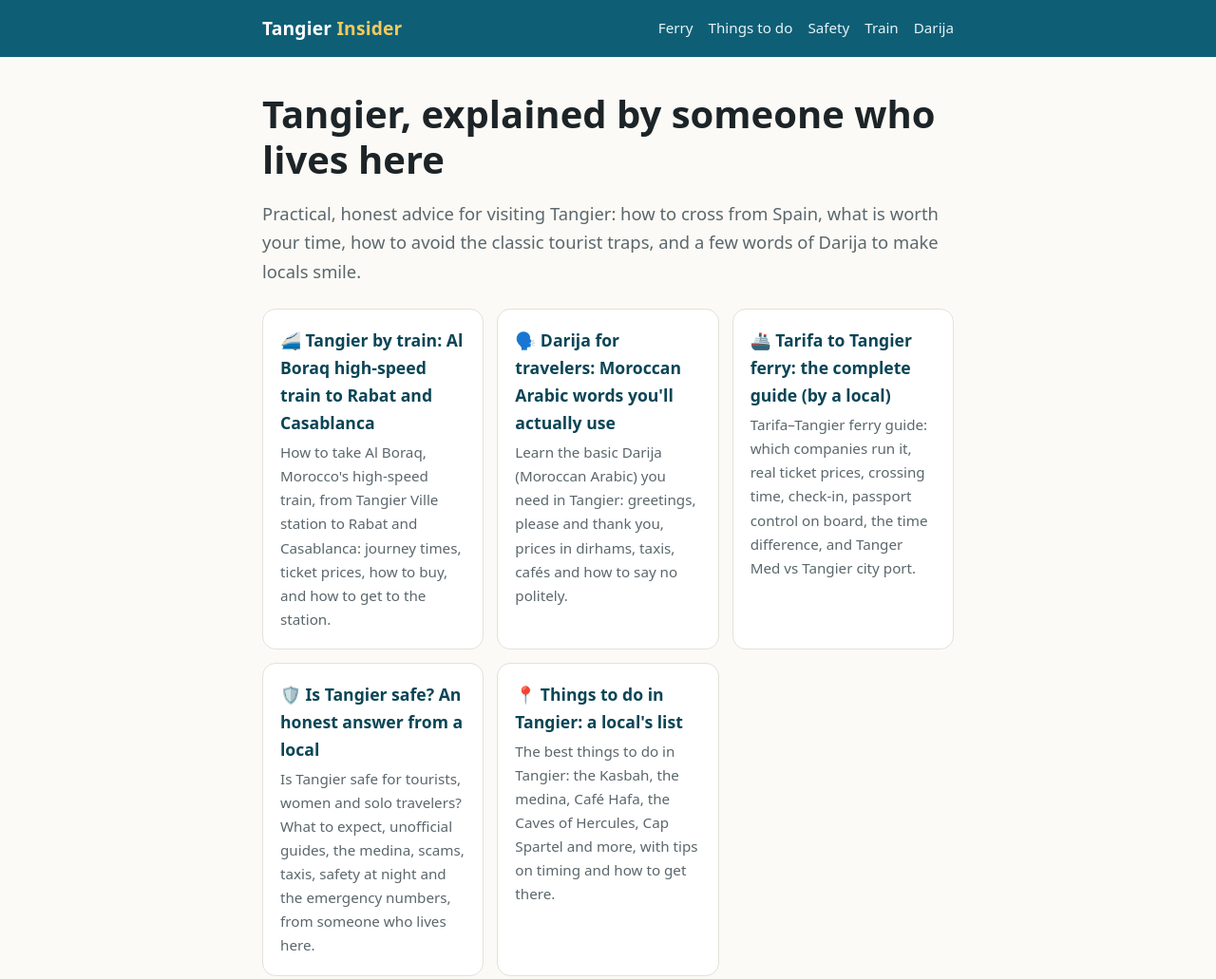
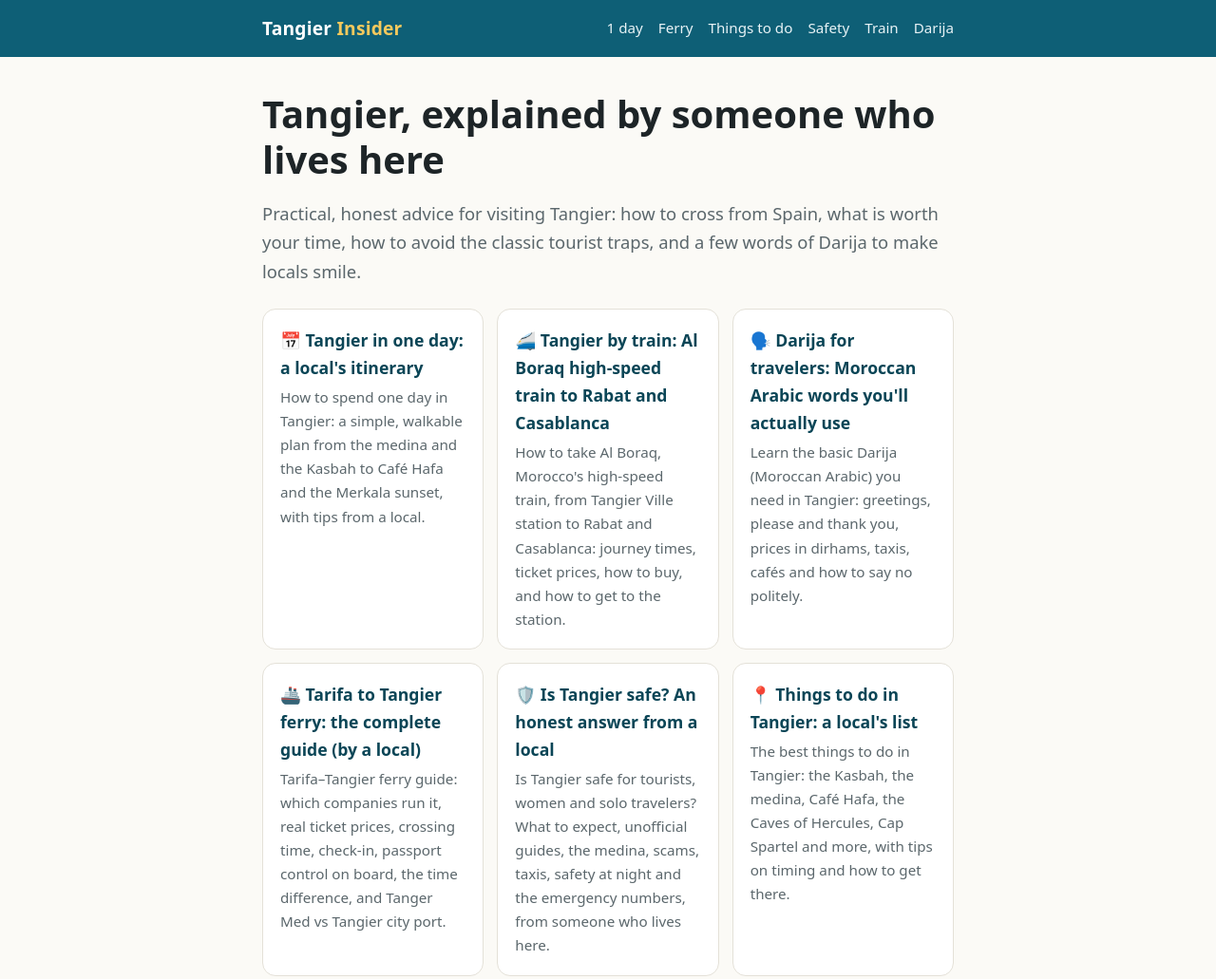
Before and after one commit to maghouchiyoussef/tangier-insider, an Astro site: page / in a window 1280 px wide. Shown: the top 1031 px of the page at 95% size. Built offline with nearby package versions, Linux system fonts and the light colour scheme; Astro itself is replaced by a stand-in of ours.

Commit message:
Publish the Tangier in one day itinerary
Co-Authored-By: Claude Opus 5.5 <noreply@anthropic.com>
Claude-Session: https://claude.ai/code/session_01S2QUt6YtniAFJJybiDmrAg

```diff
--- a/src/content/guides/tangier-in-one-day.md
+++ b/src/content/guides/tangier-in-one-day.md
@@ -2,7 +2,7 @@
 title: "Tangier in one day: a local's itinerary"
 description: "How to spend one day in Tangier: a simple, walkable plan from the medina and the Kasbah to Café Hafa and the Merkala sunset, with tips from a local."
 updated: 2026-11-23
-draft: true
+draft: false
 ---
 
 One day is enough to get a real feel for Tangier if you keep it simple and walk. This plan works whether you arrive by ferry from Tarifa, by train, or you're staying in town.
--- a/src/layouts/Base.astro
+++ b/src/layouts/Base.astro
@@ -13,8 +13,9 @@ const canonical = new URL(Astro.url.pathname, Astro.site);
 const fullTitle = Astro.url.pathname === '/' ? title : `${title} | Tangier Insider`;
 const year = new Date().getFullYear();
 // Only reviewed (non-draft) guides appear in the menu, so no link ever points to a missing page.
-const navOrder = ['ferry-tarifa-tangier', 'things-to-do-in-tangier', 'is-tangier-safe', 'tangier-train-al-boraq', 'darija-for-travelers'];
+const navOrder = ['tangier-in-one-day', 'ferry-tarifa-tangier', 'things-to-do-in-tangier', 'is-tangier-safe', 'tangier-train-al-boraq', 'darija-for-travelers'];
 const navLabels: Record<string, string> = {
+  'tangier-in-one-day': '1 day',
   'ferry-tarifa-tangier': 'Ferry',
   'things-to-do-in-tangier': 'Things to do',
   'is-tangier-safe': 'Safety',
--- a/src/pages/index.astro
+++ b/src/pages/index.astro
@@ -8,6 +8,7 @@ const icons: Record<string, string> = {
   'is-tangier-safe': '🛡️',
   'darija-for-travelers': '🗣️',
   'tangier-train-al-boraq': '🚄',
+  'tangier-in-one-day': '📅',
 };
 const guides = (await getCollection('guides', ({ data }) => !data.draft))
   .sort((a, b) => b.data.updated.valueOf() - a.data.updated.valueOf());
```
